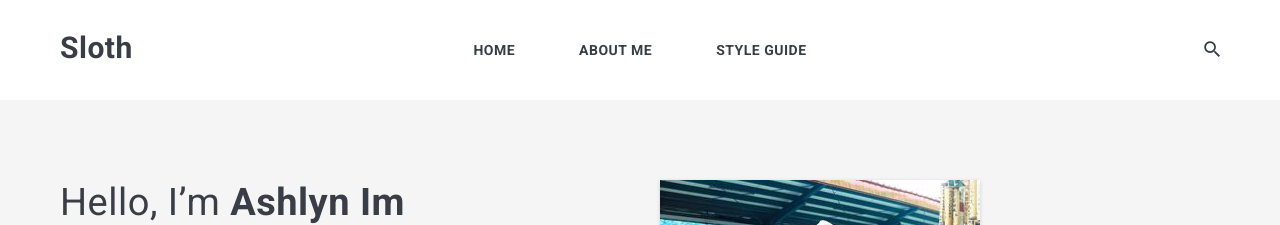
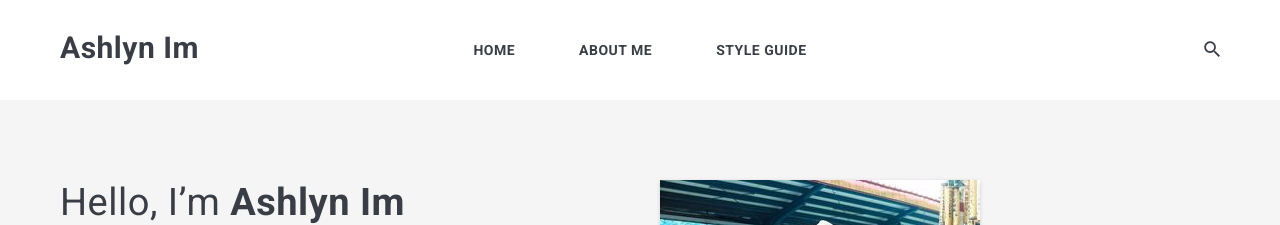
Before and after one commit to imychangemaker/ashlynim, a Jekyll site: the page built from index.html, in a window 1280 px wide and 900 px high. Shown: the top 225 px of the window. Built offline with Jekyll 4.4.1, drawn with Linux system fonts in a browser that asks for light colours; nearby versions of some CDN libraries; the list of posts is cut into pages by our own code.

Commit message:
Update settings.yml

```diff
--- a/_data/settings.yml
+++ b/_data/settings.yml
@@ -1,8 +1,8 @@
 #-------------------------------
 # General Site Settings
-title: Sloth
-# logo: logo.svg # You can add own logo.
-description: Im Man Yi Personal Website
+title: Ashlyn Im
+# logo: ashlyn_im_logo.png # You can add own logo.
+description: Ashlyn Im Personal Website
 
 
 #-------------------------------
```
